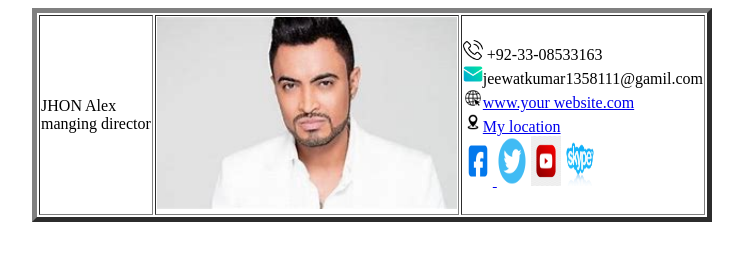
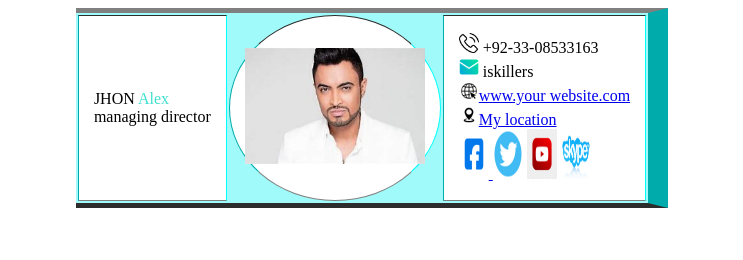
Before and after one commit to jeewatkumar/Test-1, a plain HTML site: page index.html in a window 1280 px wide. Shown: the whole page, without its empty margins (268-1011 px from the left). Drawn offline with Linux system fonts and the light colour scheme.

Commit message:
second commit

```diff
--- /dev/null
+++ b/External.css
@@ -0,0 +1,25 @@
+table{
+    background-color:rgb(160, 250, 250);
+    border-left: aqua;
+    border-left: aqua;
+    border-left-color: aqua;
+    border-right-color:aqua;
+    border-right-width: 20px;
+    border-left-width: 30px;
+
+}
+#heading{
+    background-color: white;
+
+}
+span{
+    color: turquoise;
+}
+.solo{
+    border-radius: 200% 200%/ 200% 200% ;
+    color: white;
+    background-color: white;
+}
+.discription{
+    background-color: white;
+}
--- a/index.html
+++ b/index.html
@@ -1,34 +1,32 @@
 <!DOCTYPE html>
 <html lang="en">
 <head>
-    <meta charset="UTF-8">
-    <meta http-equiv="X-UA-Compatible" content="IE=edge">
-    <meta name="viewport" content="width=device-width, initial-scale=1.0">
     <title>Document</title>
 </head>
+<link rel="stylesheet" href="External.css"
 <body>
     <centre>
-        <table border="5" align="center">
+        <table border="5" align="center"  cellpadding="15" height="200px">
             <tr>
-                <td>JHON Alex <br/>
-                    manging director
+                <td id="heading">JHON <span>Alex</span><br/>
+                          managing director
+                        </td>
+                <td class="solo">
+                    <img src="./image/OIP.jpg" alt="JHON ALEX" width="180px">
                 </td>
-                <td>
-                    <img src="./image/OIP.jpg" alt="JHON ALEX" width="300px">
-                </td>
-                <td>
+                <td class="discription">
                     <img src="./image/phone-call.png" width="20px" height="20px"> +92-33-08533163 <br/>
-                    <img src="image/email-1.png" width="20px" height="20px> <a href="https://accounts.google.com">jeewatkumar1358111@gamil.com</a><br/>
+                   <img src="image/email-1.png" width="20px" height="20px> <a href="iskillers.com"> iskillers</a><br/>
                     <img src="./image/web browser.jpg" width="20px" height="20px"><a href="www.google.com">www.your website.com</a> <br/>
                     <img src="./image/240_F_254622588_6OClHyYpak64rVI8y9QVjUvDlStsDEu9.jpg" width="20px" height="20px"><a href="https://www.google.com/maps/place/Diplo">My location</a><br/>
-                    <a href="www.facebook.com"><img src="./image/facebook.jpg" width="30px" height="50px"> </a>
-                    <a href="www.twitter.com"><img src="./image/twitter.jpg" width="30px" height="50px"></a>
-                    <a href="www.youtube.com"><img src="./image/youtube.jpg" width="30px" height="50px"></a>
-                    <a href="www.skype.com"><img src="./image/skype.jpg" width="30px" height="50px"></a>
+                    <a href="https://www.facebook.com/"><img src="./image/facebook.jpg" width="30px" height="50px"> </a>
+                    <a href="https://www.twitter.com"><img src="./image/twitter.jpg" width="30px" height="50px"></a>
+                    <a href="https://www.youtube.com"><img src="./image/youtube.jpg" width="30px" height="50px"></a>
+                    <a href="https://www.skype.com"><img src="./image/skype.jpg" width="30px" height="50px"></a>
+                    <a href="https://www.pinterest.com"><img src="./image/145808.png" width="30px" height="30px></a>
                 </td>
             </tr>
         </table>
     </centre>
-
 </body>
 </html>
```
Also changed, not shown: image/145808.png (added), image/index.jpg (added).
